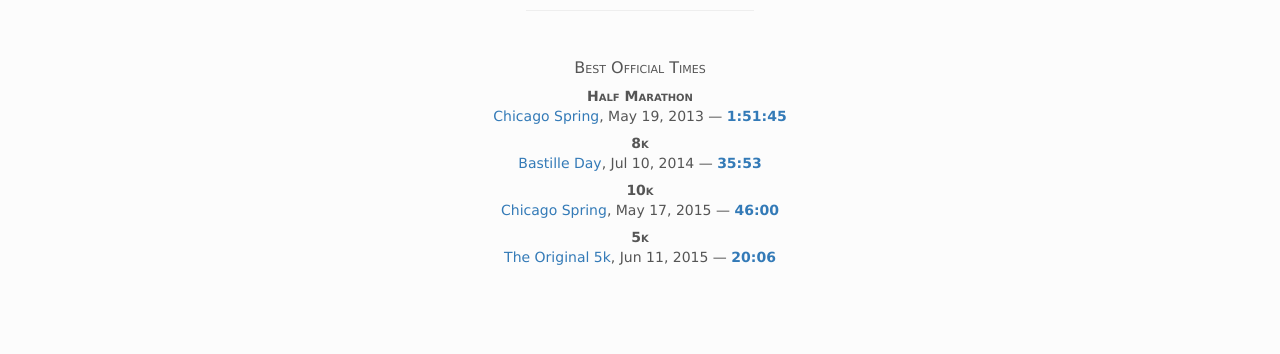
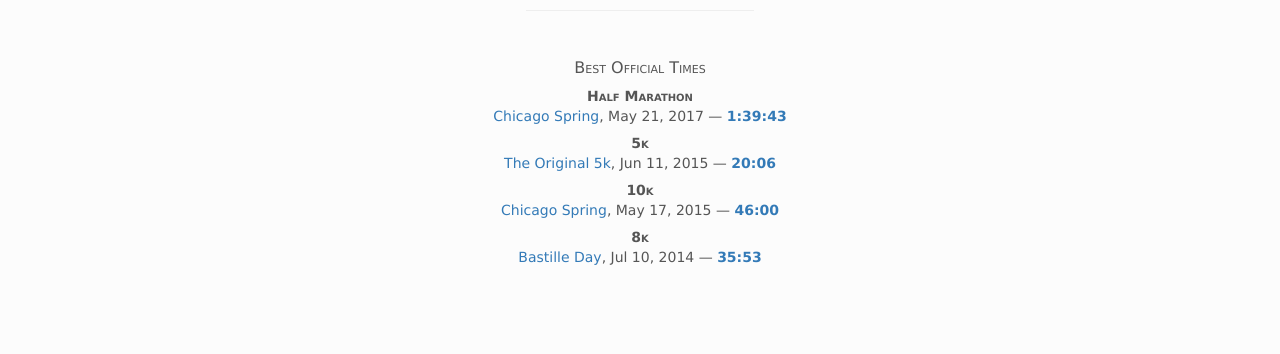
Before and after one commit to thelowlypeon/thelowlypeon.github.io, a Jekyll site: the page built from running/records.html, in a window 1280 px wide. Shown: the part 120-474 px from the top of the page. Built offline with Jekyll 4.4.1, drawn with Linux system fonts in a browser that asks for light colours.

Commit message:
updates running PRs page ordering, adds chicago spring as new PR

```diff
--- a/_data/races.yml
+++ b/_data/races.yml
@@ -11,7 +11,6 @@
   distance: Half Marathon
   time: '1:51:45'
   results_url: https://results.chronotrack.com/event/results/event/event-2250?lc=en
-  pr: Half Marathon
   rating: D
 - name: Bolder Boulder
   url: http://onlineraceresults.com/event/view_event.php?event_id=10347
@@ -152,6 +151,7 @@
   results_url: https://results.chronotrack.com/event/results/event/event-18979
   time: '1:39:43'
   rating: BA
+  pr: Half Marathon
 
 - name: Bolder Boulder
   url: http://www.bolderboulder.com
--- a/running/records.html
+++ b/running/records.html
@@ -11,7 +11,7 @@
     <div class="col-sm-10 col-sm-offset-1 text-center">
       <h1 class="races-container-header">Best Official Times</h1>
         <dl>
-          {% for race in site.data.races %}
+          {% for race in site.data.races reversed %}
             {% unless race.pr %}{% continue %}{% endunless %}
             <dt>{{ race.pr }}</dt>
             <dd>
```
